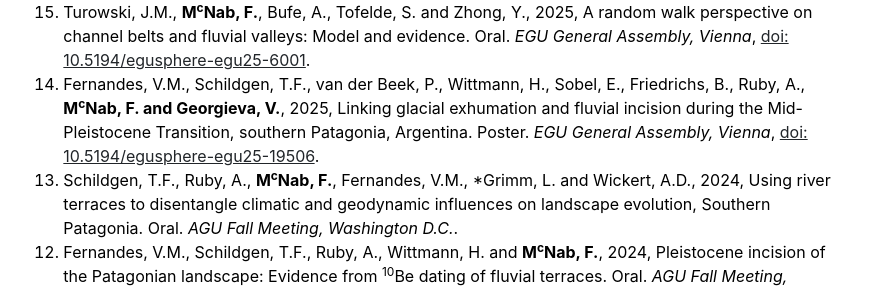
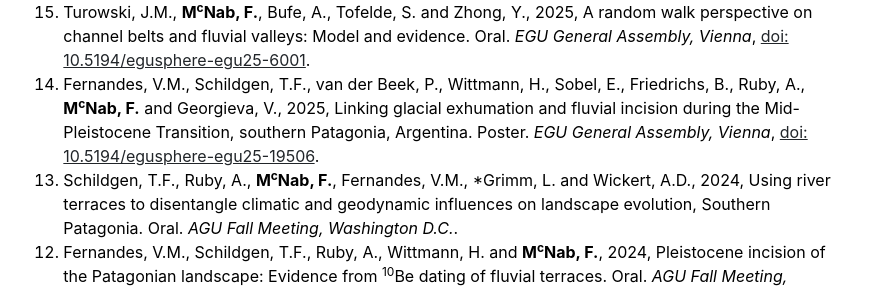
Before and after one commit to fmcnab/fmcnab.github.io, a Jekyll site: the page built from publications.md, in a window 1280 px wide and 900 px high, scrolled down 2490 px. Shown: the part 162-453 px from the top of the window, without its empty margins (198-1076 px from the left). Built offline with Jekyll 4.4.1, drawn with Linux system fonts in a browser that asks for light colours; part of the change alters nothing that is shown.

```diff
--- a/_data/publications.yml
+++ b/_data/publications.yml
@@ -49,7 +49,7 @@ conference_poster:
 conference_co-author:
 - {names: 'Ruby, A., <b>M<sup>c</sup>Nab, F.</b>, Schildgen, T.F., Wickert, A.D. and Fernandes, V.M.', year: '2025', title: 'Drivers of fluvial terrace formation and quantifying their impacts &ndash; Application to the R&#237;o Santa Cruz in Southern Patagonia', type: 'Oral', meeting: 'EGU General Assembly, Vienna', doi: '10.5194/egusphere-egu25-20063', url: 'https://doi.org/10.5194/egusphere-egu25-20063'}
 - {names: 'Turowski, J.M., <b>M<sup>c</sup>Nab, F.</b>, Bufe, A., Tofelde, S. and Zhong, Y.', year: '2025', title: 'A random walk perspective on channel belts and fluvial valleys: Model and evidence', type: 'Oral', meeting: 'EGU General Assembly, Vienna', doi: '10.5194/egusphere-egu25-6001', url: 'https://doi.org/10.5194/egusphere-egu25-6001'}
-- {names: 'Fernandes, V.M., Schildgen, T.F., van der Beek, P., Wittmann, H., Sobel, E., Friedrichs, B., Ruby, A., <b>M<sup>c</sup>Nab, F. and Georgieva, V.</b>', year: '2025', title: 'Linking glacial exhumation and fluvial incision during the Mid-Pleistocene Transition, southern Patagonia, Argentina', type: 'Poster', meeting: 'EGU General Assembly, Vienna', doi: '10.5194/egusphere-egu25-19506', url: 'https://doi.org/10.5194/egusphere-egu25-19506'}
+- {names: 'Fernandes, V.M., Schildgen, T.F., van der Beek, P., Wittmann, H., Sobel, E., Friedrichs, B., Ruby, A., <b>M<sup>c</sup>Nab, F.</b> and Georgieva, V.', year: '2025', title: 'Linking glacial exhumation and fluvial incision during the Mid-Pleistocene Transition, southern Patagonia, Argentina', type: 'Poster', meeting: 'EGU General Assembly, Vienna', doi: '10.5194/egusphere-egu25-19506', url: 'https://doi.org/10.5194/egusphere-egu25-19506'}
 - {names: 'Schildgen, T.F., Ruby, A., <b>M<sup>c</sup>Nab, F.</b>, Fernandes, V.M., &#42;Grimm, L. and Wickert, A.D.', year: '2024', title: 'Using river terraces to disentangle climatic and geodynamic influences on landscape evolution, Southern Patagonia', type: 'Oral', meeting: 'AGU Fall Meeting, Washington D.C.'}
 - {names: 'Fernandes, V.M., Schildgen, T.F., Ruby, A., Wittmann, H. and <b>M<sup>c</sup>Nab, F.</b>', year: '2024', title: 'Pleistocene incision of the Patagonian landscape: Evidence from <sup>10</sup>Be dating of fluvial terraces', type: 'Oral', meeting: 'AGU Fall Meeting, Washington D.C.'}
 - {names: 'Iscen, N., <b>M<sup>c</sup>Nab, F.</b> and Wickert, A.D.', year: '2024', title: 'Long-Profile evolution of a sand-bed alluvial river network', type: 'Poster', meeting: 'AGU Fall Meeting, Washington D.C.'}
```
